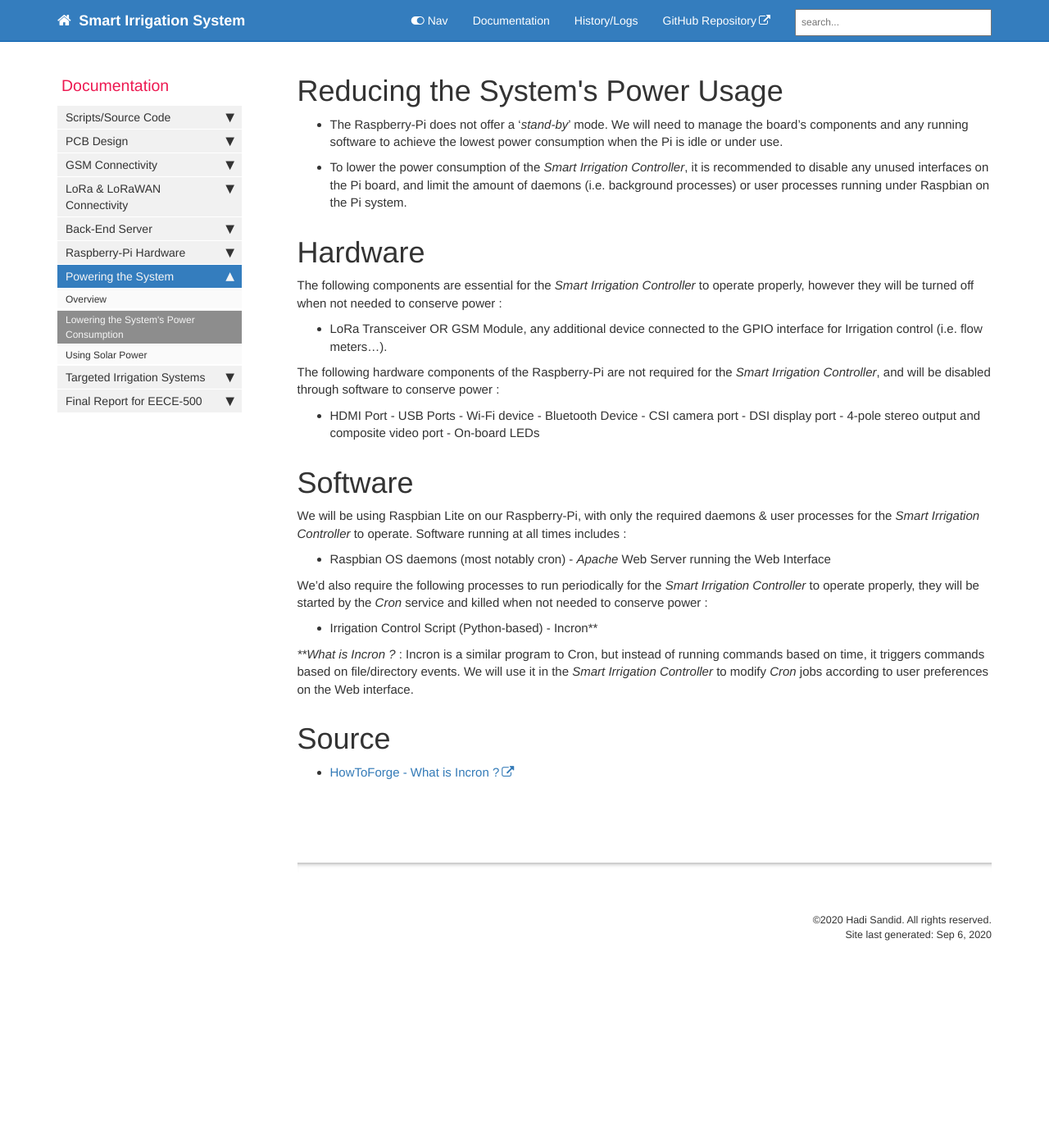
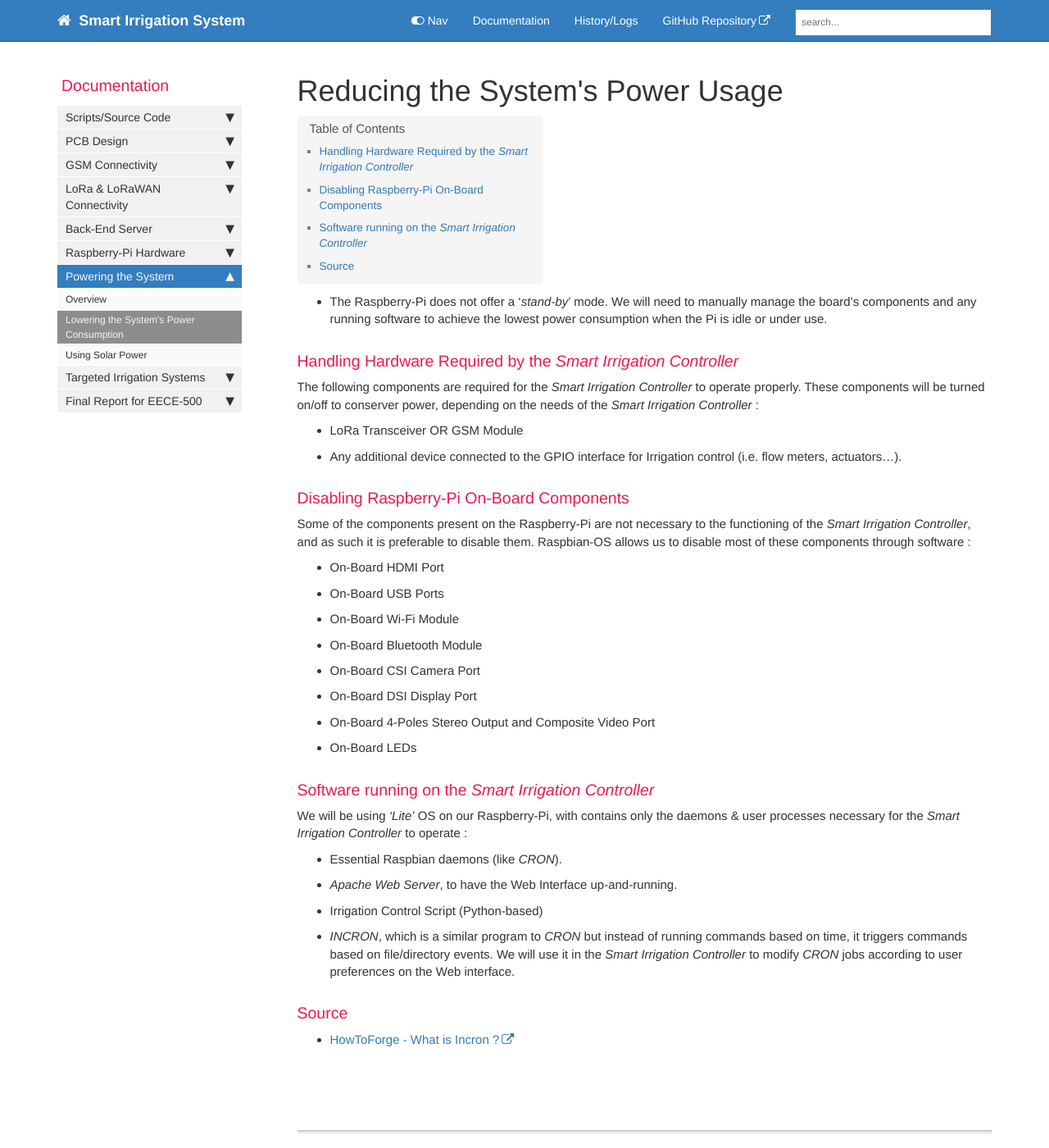
Before and after one commit to hsandid/SmartIrrigationSystem, a Jekyll site: the page built from docs/pages/Powering-The-System/Lowering-The-System-Power-Consumption.md, in a window 1280 px wide and 1400 px high. Shown: the whole window at 82% size. Built offline with Jekyll 4.4.1, drawn with Linux system fonts in a browser that asks for light colours; comment, search, counter and statistics services are not loaded.

Commit message:
Update Lowering-The-System-Power-Consumption.md

```diff
--- a/docs/pages/Powering-The-System/Lowering-The-System-Power-Consumption.md
+++ b/docs/pages/Powering-The-System/Lowering-The-System-Power-Consumption.md
@@ -9,31 +9,38 @@ folder: Powering-The-System
 ---
 
 
-- The Raspberry-Pi does not offer a  '*stand-by*' mode. We will need to manage the board's components and any running software to achieve the lowest power consumption when the Pi is idle or under use.
-- To lower the power consumption of the *Smart Irrigation Controller*, it is recommended to disable any unused interfaces on the Pi board, and limit the amount of daemons (i.e. background processes) or user processes running under Raspbian on the Pi system.
+- The Raspberry-Pi does not offer a '*stand-by*' mode. We will need to manually manage the board's components and any running software to achieve the lowest power consumption when the Pi is idle or under use.
 
-# Hardware
+### Handling Hardware Required by the *Smart Irrigation Controller*
 
-The following components are essential for the *Smart Irrigation Controller* to operate properly, however they will be turned off when not needed to conserve power :
+The following components are required for the *Smart Irrigation Controller* to operate properly. These components will be turned on/off to conserver power, depending on the needs of the *Smart Irrigation Controller* :
 
-- LoRa Transceiver OR GSM Module, any additional device connected to the GPIO interface for Irrigation control (i.e. flow meters...).
+- LoRa Transceiver OR GSM Module
+- Any additional device connected to the GPIO interface for Irrigation control (i.e. flow meters, actuators...).
 
-The following hardware components of the Raspberry-Pi are not required for the *Smart Irrigation Controller*, and will be disabled through software to conserve power :
+### Disabling Raspberry-Pi On-Board Components
 
-- HDMI Port - USB Ports - Wi-Fi device - Bluetooth Device - CSI camera port - DSI display port - 4-pole stereo output and composite video port - On-board LEDs
+Some of the components present on the Raspberry-Pi are not necessary to the functioning of the *Smart Irrigation Controller*, and as such it is preferable to disable them. Raspbian-OS allows us to disable most of these components through software :
 
-# Software
+- On-Board HDMI Port
+- On-Board USB Ports
+- On-Board Wi-Fi Module
+- On-Board Bluetooth Module
+- On-Board CSI Camera Port
+- On-Board DSI Display Port
+- On-Board 4-Poles Stereo Output and Composite Video Port
+- On-Board LEDs
 
-We will be using Raspbian Lite on our Raspberry-Pi, with only the required daemons & user processes for the *Smart Irrigation Controller* to operate. Software running at all times includes :
+### Software running on the *Smart Irrigation Controller*
 
-- Raspbian OS daemons (most notably cron) - *Apache* Web Server running the Web Interface
+We will be using *'Lite'* OS on our Raspberry-Pi, with contains only the daemons & user processes necessary for the *Smart Irrigation Controller* to operate :
 
-We'd also require the following processes to run periodically for the *Smart Irrigation Controller* to operate properly, they will be started by the *Cron* service and killed when not needed to conserve power :
+- Essential Raspbian daemons (like *CRON*).
+- *Apache Web Server*, to have the Web Interface up-and-running.
 
-- Irrigation Control Script (Python-based) - Incron**
+- Irrigation Control Script (Python-based)
+- *INCRON*, which is a similar program to *CRON* but instead of running commands based on time, it triggers commands based on file/directory events. We will use it in the *Smart Irrigation Controller* to modify *CRON* jobs according to user preferences on the Web interface.
 
-***What is Incron ?* : Incron is a similar program to Cron, but instead of running commands based on time, it triggers commands based on file/directory events. We will use it in the *Smart Irrigation Controller* to modify *Cron* jobs according to user preferences on the Web interface.
-
-# Source
+### Source
 
 - [HowToForge - What is Incron ?](https://www.howtoforge.com/tutorial/trigger-commands-on-file-or-directory-changes-with-incron/)
```
